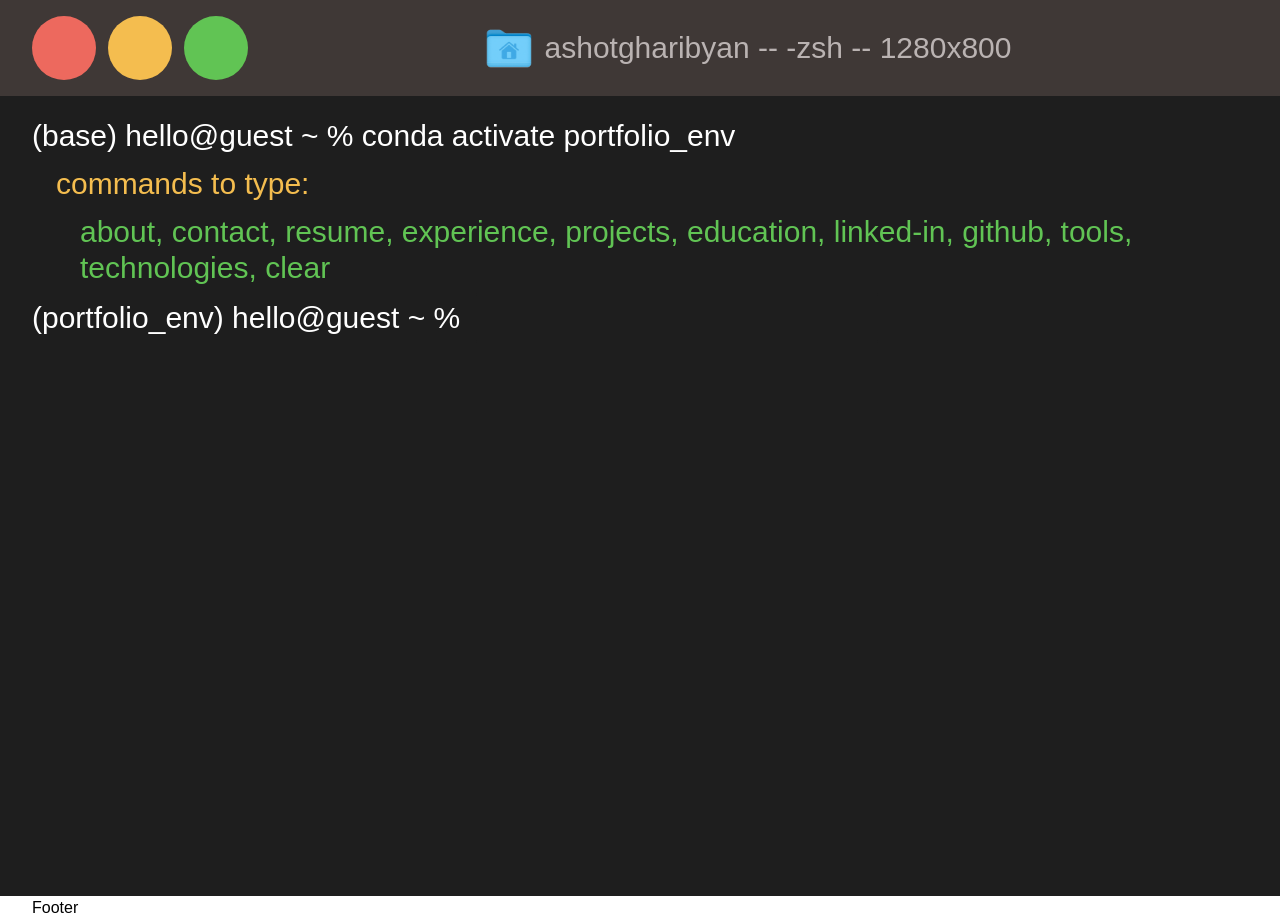
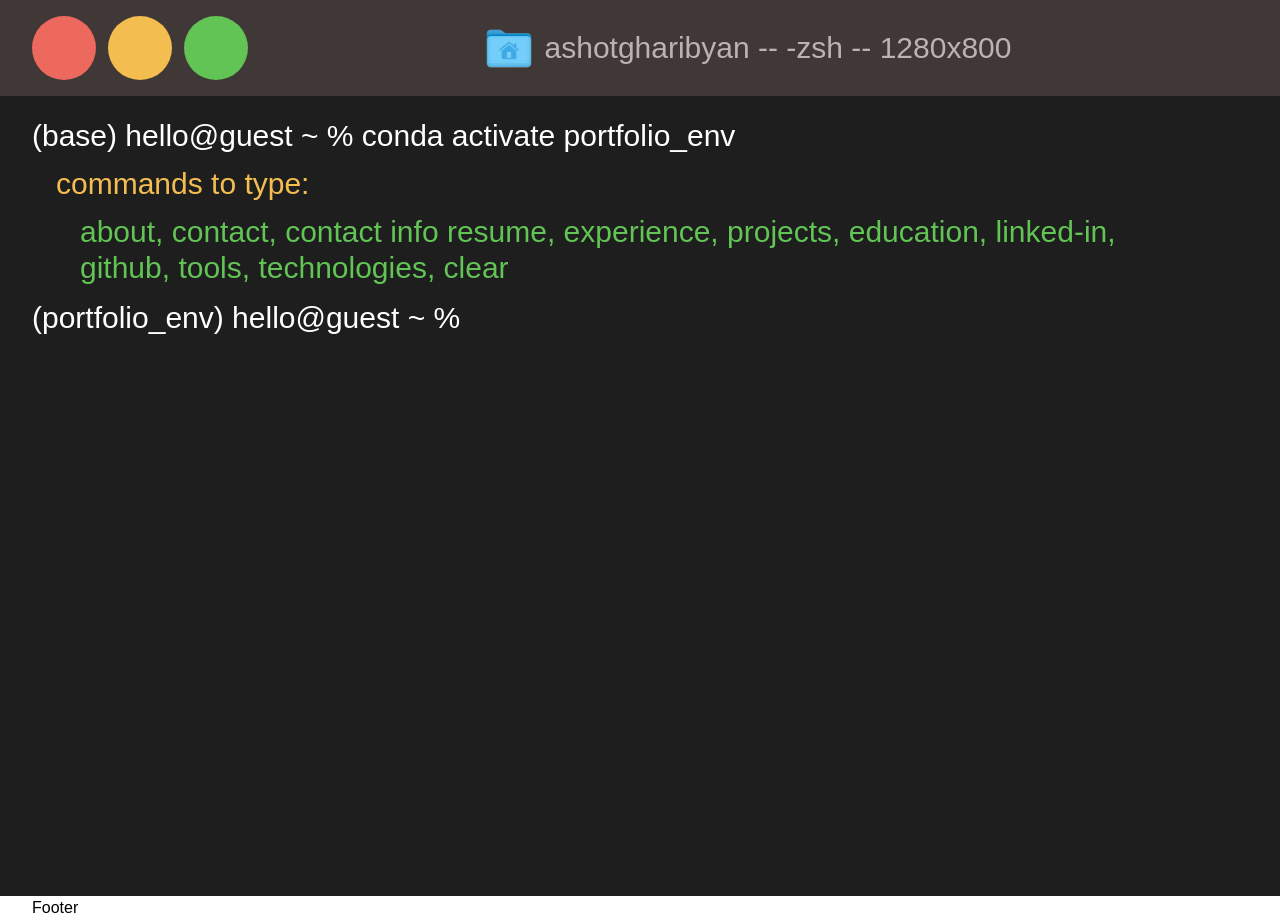
Before and after one commit to ashgharibyan/ashgharibyan-portfolio, a React (Vite) app in the folder frontend/: page / in a window 1280 px wide. Built offline with nearby package versions, Linux system fonts and the light colour scheme; a web font is replaced by a local one.

Commit message:
fixed and added contact-info

```diff
--- a/frontend/src/components/Email.jsx
+++ b/frontend/src/components/Email.jsx
@@ -4,7 +4,7 @@ import CodeLine from "./CodeLine";
 import { InputContext } from "../contexts/InputContext";
 
 const Email = () => {
-    const EMAIL_REGEX = /^[A-Z0-9._%+-]+@[A-Z0-9.-]+.[A-Z]{2,}$/i;
+    const EMAIL_REGEX = /^[a-zA-Z0-9]+@(?:[a-zA-Z0-9]+\.)+[A-Za-z]+$/;
     const [name, setName] = useState("");
     const [email, setEmail] = useState("");
     const [message, setMessage] = useState("");
@@ -88,6 +88,7 @@ const Email = () => {
                 nameRef.current.focus();
             } else {
                 setShowEmail(true);
+                setContactInputError("");
             }
         }
     };
@@ -145,6 +146,7 @@ const Email = () => {
                 messageRef.current.focus();
             } else {
                 setSendMessage(true);
+                setContactInputError("");
             }
         }
     };
@@ -187,6 +189,7 @@ const Email = () => {
                 setInput("");
                 setCommand("");
                 goBackToInput();
+                setContactInputError("");
             } else if (sendYN === "y") {
                 // Sending the email
                 setContactInputError("");
@@ -203,6 +206,7 @@ const Email = () => {
 
                 setInput("");
                 setCommand("");
+                setContactInputError("");
                 goBackToInput();
             } else {
                 setContactInputError(
--- a/frontend/src/results/Contact.jsx
+++ b/frontend/src/results/Contact.jsx
@@ -1,12 +1,9 @@
 import CodeLine from "../components/CodeLine";
-import Email from "../components/Email";
 
 const Contact = () => {
     return (
         <div>
-            <Email />
-
-            {/* <CodeLine text={"."} extraStyles={"text-[#ED695E]"} />
+            <CodeLine text={"."} extraStyles={"text-[#ED695E]"} />
             <CodeLine text={".."} extraStyles={"text-[#ED695E]"} />
             <CodeLine text={"..."} extraStyles={"text-[#ED695E]"} />
             <CodeLine
@@ -72,7 +69,7 @@ const Contact = () => {
             <CodeLine text={".."} extraStyles={"text-[#F4BD4F]"} />
             <CodeLine text={"."} extraStyles={"text-[#F4BD4F]"} />
             <CodeLine text={""} />
-            <CodeLine text={""} /> */}
+            <CodeLine text={""} />
         </div>
     );
 };
--- a/frontend/src/sections/CommandLine.jsx
+++ b/frontend/src/sections/CommandLine.jsx
@@ -10,6 +10,7 @@ import {
     Projects,
     Stacks,
 } from "../results/index";
+import Email from "../components/Email";
 
 const CommandLine = () => {
     const {
@@ -147,6 +148,8 @@ const CommandLine = () => {
                 ) : command.toLowerCase() === "about" ? (
                     <About />
                 ) : command.toLowerCase() === "contact" ? (
+                    <Email />
+                ) : command.toLowerCase() === "contact info" ? (
                     <Contact />
                 ) : command.toLowerCase() === "education" ? (
                     <Education />
--- a/frontend/src/sections/Demo.jsx
+++ b/frontend/src/sections/Demo.jsx
@@ -10,7 +10,7 @@ const Demo = () => {
                 extraStyles="text-[#F4BD4F] px-6"
             ></CodeLine>
             <CodeLine
-                text="about, contact, resume, experience, projects, education, linked-in, github, tools, technologies, clear"
+                text="about, contact, contact info resume, experience, projects, education, linked-in, github, tools, technologies, clear"
                 extraStyles="text-[#61C454] px-12"
             ></CodeLine>
         </div>
```
